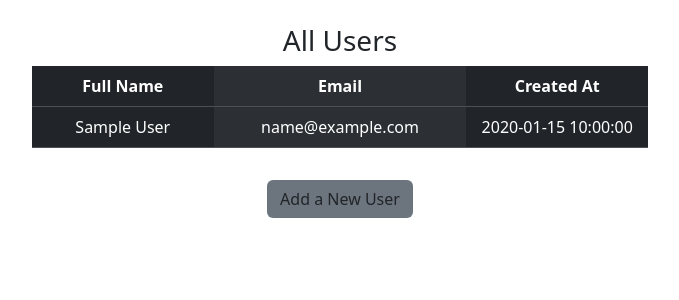
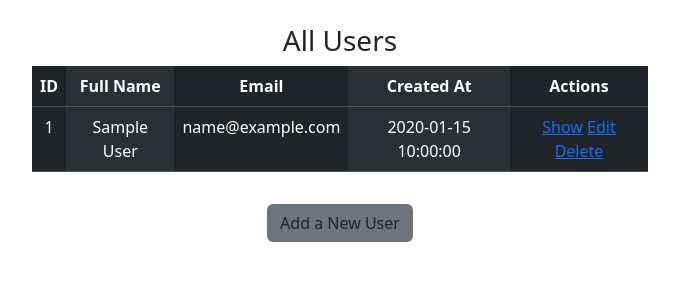
Before and after one commit to Rassimbm/users_crud, a Flask app: template templates/index.html in a window 1280 px wide. Shown: the top 300 px of the page, without its empty margins (300-979 px from the left). Run offline with Flask 3, Linux system fonts and the light colour scheme; the template is opened without the code that fills it: most values are stand-ins (such as "Sample title", 1, 10 or a date in 2020).

Commit message:
On the All Users page add an Actions column

```diff
--- a/templates/index.html
+++ b/templates/index.html
@@ -10,20 +10,28 @@
 <body>
     <h3 class="text-center mt-4">All Users</h3>
     <div class="container col-6 text-center">
-        <table class="table table-md table-dark table-striped-columns table-hover text-center rounded">
+        <table class="table table-md table-dark table-striped-columns table-hover text-center">
             <thead>
                 <tr>
-                    <th class="col-2">Full Name</th>
-                    <th class="col-2">Email</th>
-                    <th class="col-2">Created At</th>
+                    <th>ID</th>
+                    <th>Full Name</th>
+                    <th>Email</th>
+                    <th>Created At</th>
+                    <th>Actions</th>
                 </tr>
             </thead>
             <tbody>
                 {%for user in users%}
                 <tr>
+                    <td>{{user.id}}</td>
                     <td>{{user.first_name}} {{user.last_name}}</td>
                     <td>{{user.email}}</td>
                     <td>{{user.created_at}}</td>
+                    <td>
+                        <a href="/show-user/{{user.id}}">Show</a>
+                        <a href="/edit-user/{{user.id}}">Edit</a>
+                        <a href="/delete-user/{{user.id}}">Delete</a>
+                    </td>
                 </tr>
                 {%endfor%}
             </tbody>
```
